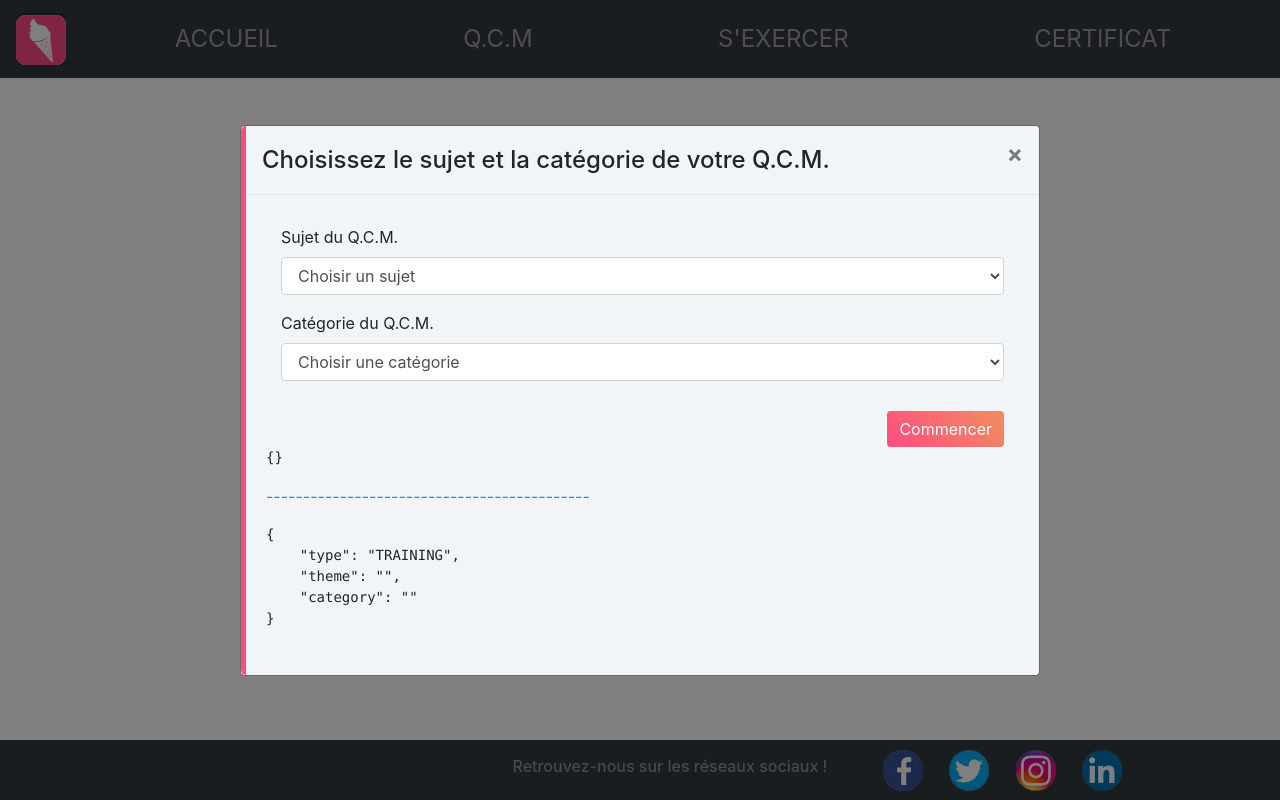
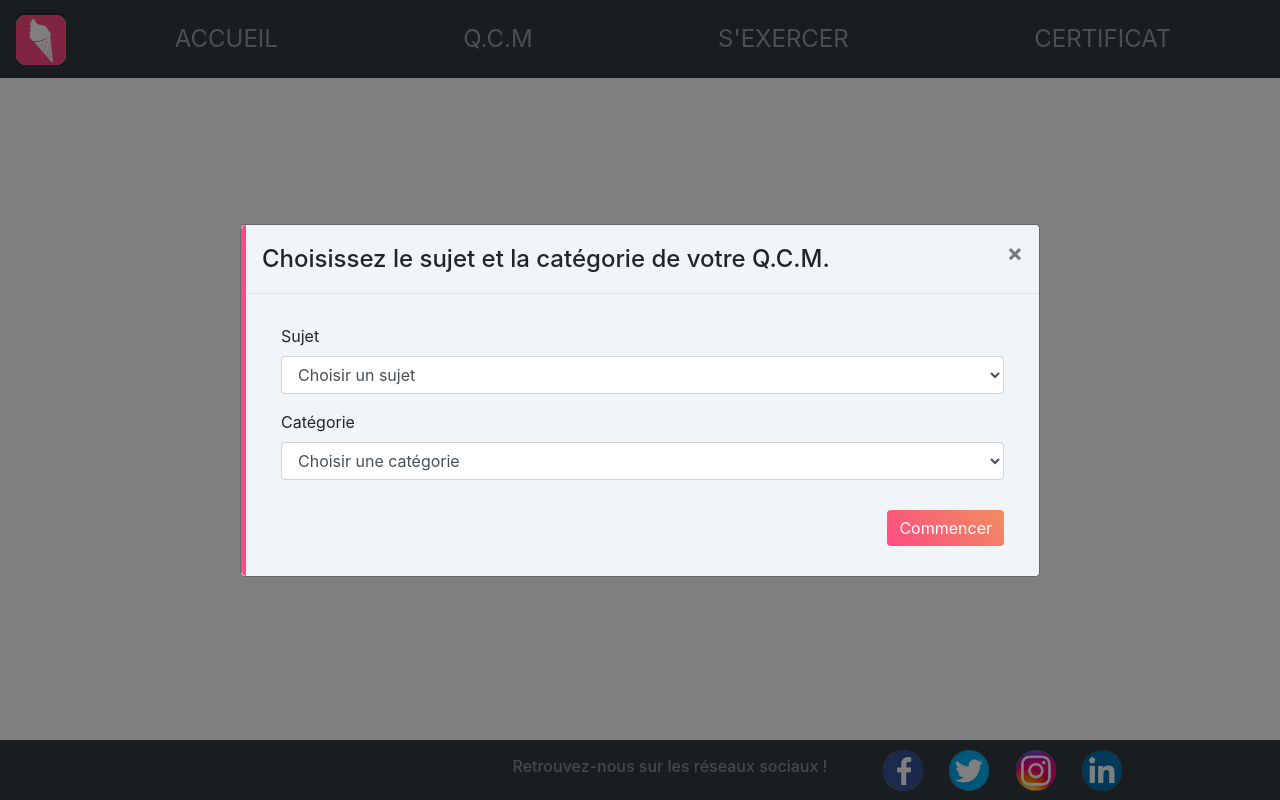
Before and after one commit to QuizzMacademia/Quizz, a React (Create React App) app in the folder FrontEnd/: page /Accueil/QCM in a window 1280 px wide. Built offline with nearby package versions, Linux system fonts and the light colour scheme.

Commit message:
correction creation liste categorie + mise en page

```diff
--- a/FrontEnd/src/components/qcm/UserChoiceQcm.jsx
+++ b/FrontEnd/src/components/qcm/UserChoiceQcm.jsx
@@ -58,9 +58,11 @@ function UserChoiceQcm() {
 
 //  Permet d'initialiser le formulaire à ses valeurs par default
     const initialValues = {
-        type:"TRAINING",
+//        type:"TRAINING",
+        type:"EXERCISING",
         theme: "",
-        category: ""
+        category: "",
+        level: "1"
     };
 
 //  Ajoute les valeurs suivantes dans la liste des sujet de choix pour l'utilisateur.
@@ -84,10 +86,10 @@ function UserChoiceQcm() {
         {value: "Tableau", label: "Tableau"}
     ];
 
-    const addNewDataToCategory = (newData) => {
+    const addNewDataToCategory = (theme) => {
         const tmpTab = [];
         tmpTab.push(...MOCK_DATA_SELECT);
-        tmpTab.push(...newData);
+        tmpTab.push(...MOCK_DATA_AXIOS);
         setCategory(tmpTab);
     };
 
@@ -108,11 +110,11 @@ function UserChoiceQcm() {
                                 <>
                                     <Form onSubmit={handleSubmit}>
                                         <Form.Group as={Col} controlId="theme">
-                                            <Form.Label>Sujet du Q.C.M.</Form.Label>
+                                            <Form.Label>Sujet</Form.Label>
                                             <Form.Control as="select" onChange={handleChange} onBlur={e => {
                                                 // call the built-in handleBur
                                                 handleBlur(e);
-                                                addNewDataToCategory(MOCK_DATA_AXIOS);
+                                                if(values.theme !== "") addNewDataToCategory(values.theme);
                                                 }} >
                                                 {MOCK_SUJET.map((item, idx) => (
                                                 <option key={`theme-${idx}`} value={item.value} label={item.label} />))}
@@ -123,7 +125,7 @@ function UserChoiceQcm() {
                                             </div>}
                                         </Form.Group>
                                         <Form.Group as={Col} controlId="category">
-                                            <Form.Label>Catégorie du Q.C.M.</Form.Label>
+                                            <Form.Label>Catégorie</Form.Label>
                                             <Form.Control as="select" onChange={handleChange} onBlur={handleBlur}>
                                                 {category.map((item, idx) => (
                                                     <option key={`level-${idx}`} value={item.value} label={item.label} />))}
@@ -144,9 +146,9 @@ function UserChoiceQcm() {
                                                 {isLoading ? 'Chargement…' : 'Commencer'}
                                             </Button>
                                         </div>
-                                        <pre>{JSON.stringify(errors, null, 4)}</pre>
+                                        {/*  <pre>{JSON.stringify(errors, null, 4)}</pre>
                                         <p>--------------------------------------------</p>
-                                        <pre>{JSON.stringify(values, null, 4)}</pre>
+                                        <pre>{JSON.stringify(values, null, 4)}</pre> */}
                                     </Form>
 
                                 </>
--- a/FrontEnd/src/components/shared/question/question.css
+++ b/FrontEnd/src/components/shared/question/question.css
@@ -85,7 +85,7 @@ p {
     text-align: center;
 }
 .result h5{
-    padding: 5px 50px;
+    padding: 25px 50px;
     text-align: justify;
 
 }
```
